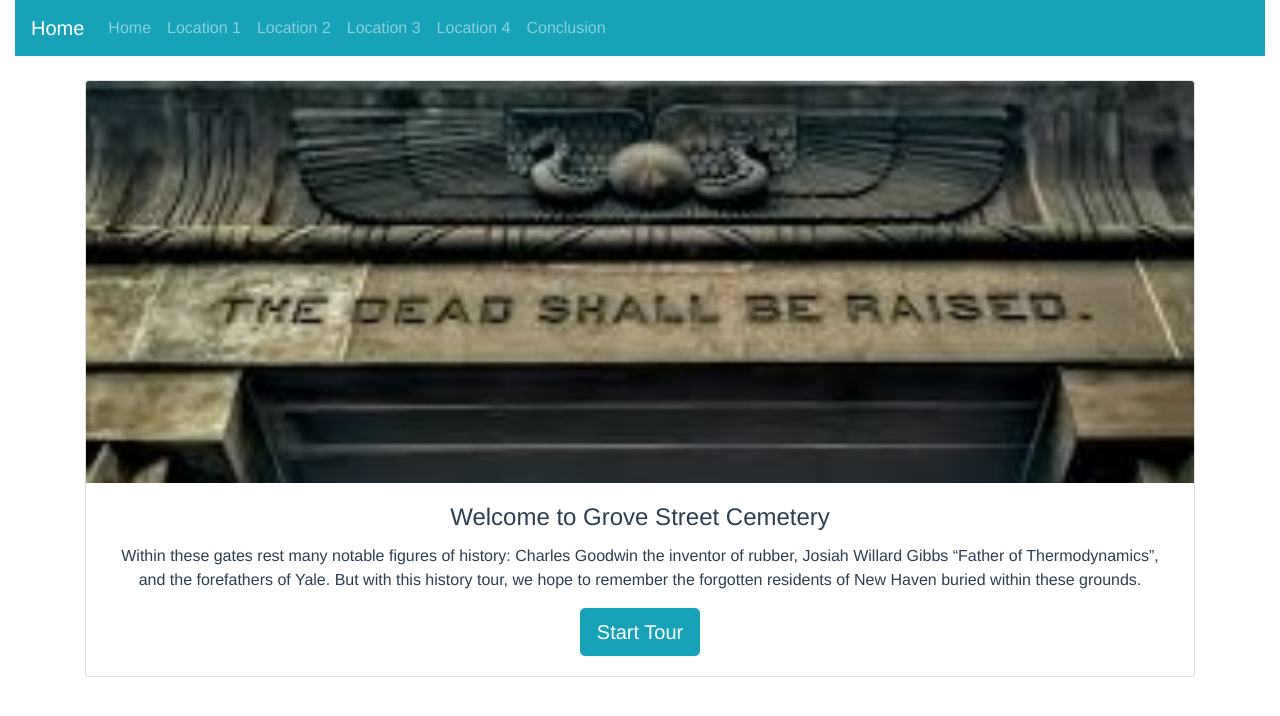
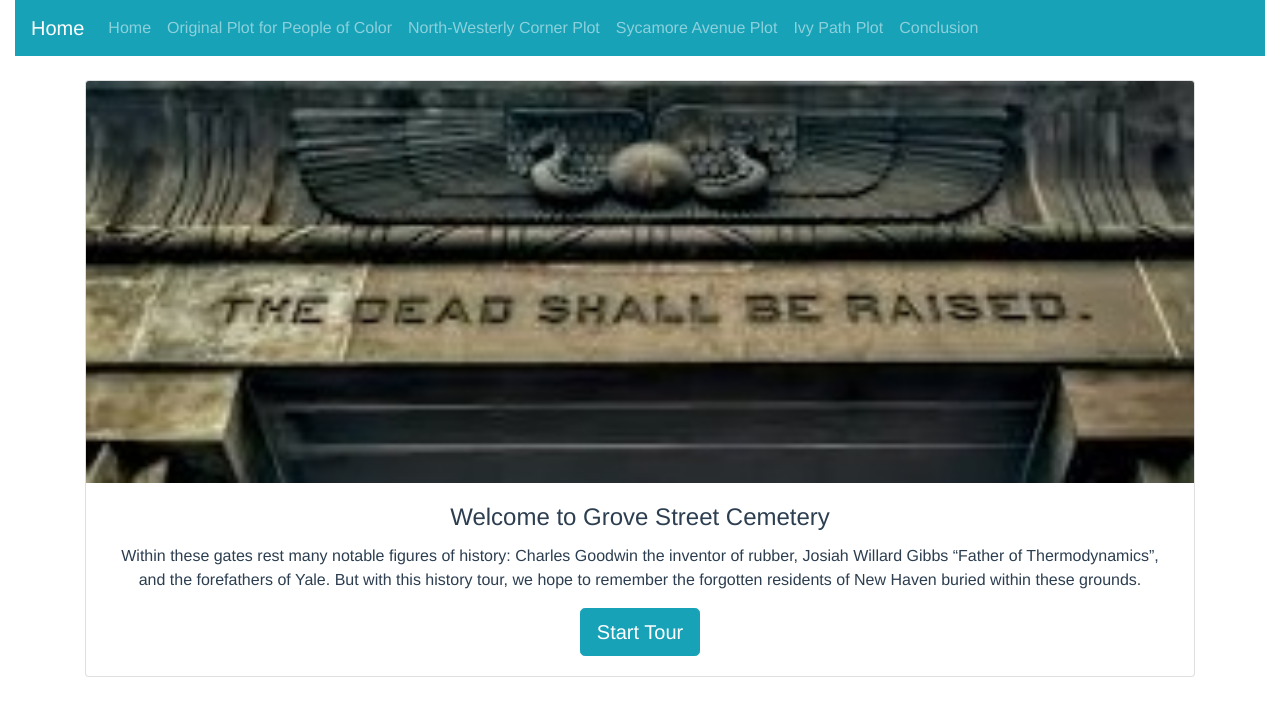
Before and after one commit to tcoile/GroveStreetCemetery, a Vue app: page / in a window 1280 px wide. Shown: the top 716 px of the page. Built offline with nearby package versions, Linux system fonts and the light colour scheme.

Commit message:
Changed marker navbar labels

```diff
--- a/src/components/MyMap.vue
+++ b/src/components/MyMap.vue
@@ -24,7 +24,7 @@ export default {
       markerTitles: [
         "Original Plot for People of Color",
         "North-Westerly Corner Plot",
-        "Sicamore Avenue Plot",
+        "Sycamore Avenue Plot",
         "Ivy Path Plot",
       ],
       mapConfig: {
--- a/src/components/whichMarker.vue
+++ b/src/components/whichMarker.vue
@@ -10,10 +10,10 @@
       <b-collapse id="nav-collapse" is-nav>
         <b-navbar-nav>
           <b-nav-item @click="setMarker(0)">Home</b-nav-item>
-          <b-nav-item @click="setMarker(1)">Location 1</b-nav-item>
-          <b-nav-item @click="setMarker(2)">Location 2</b-nav-item>
-          <b-nav-item @click="setMarker(3)">Location 3</b-nav-item>
-          <b-nav-item @click="setMarker(4)">Location 4</b-nav-item>
+          <b-nav-item @click="setMarker(1)">Original Plot for People of Color</b-nav-item>
+          <b-nav-item @click="setMarker(2)">North-Westerly Corner Plot</b-nav-item>
+          <b-nav-item @click="setMarker(3)">Sycamore Avenue Plot</b-nav-item>
+          <b-nav-item @click="setMarker(4)">Ivy Path Plot</b-nav-item>
           <b-nav-item @click="setMarker(5)">Conclusion</b-nav-item>
         </b-navbar-nav>
       </b-collapse>
```
